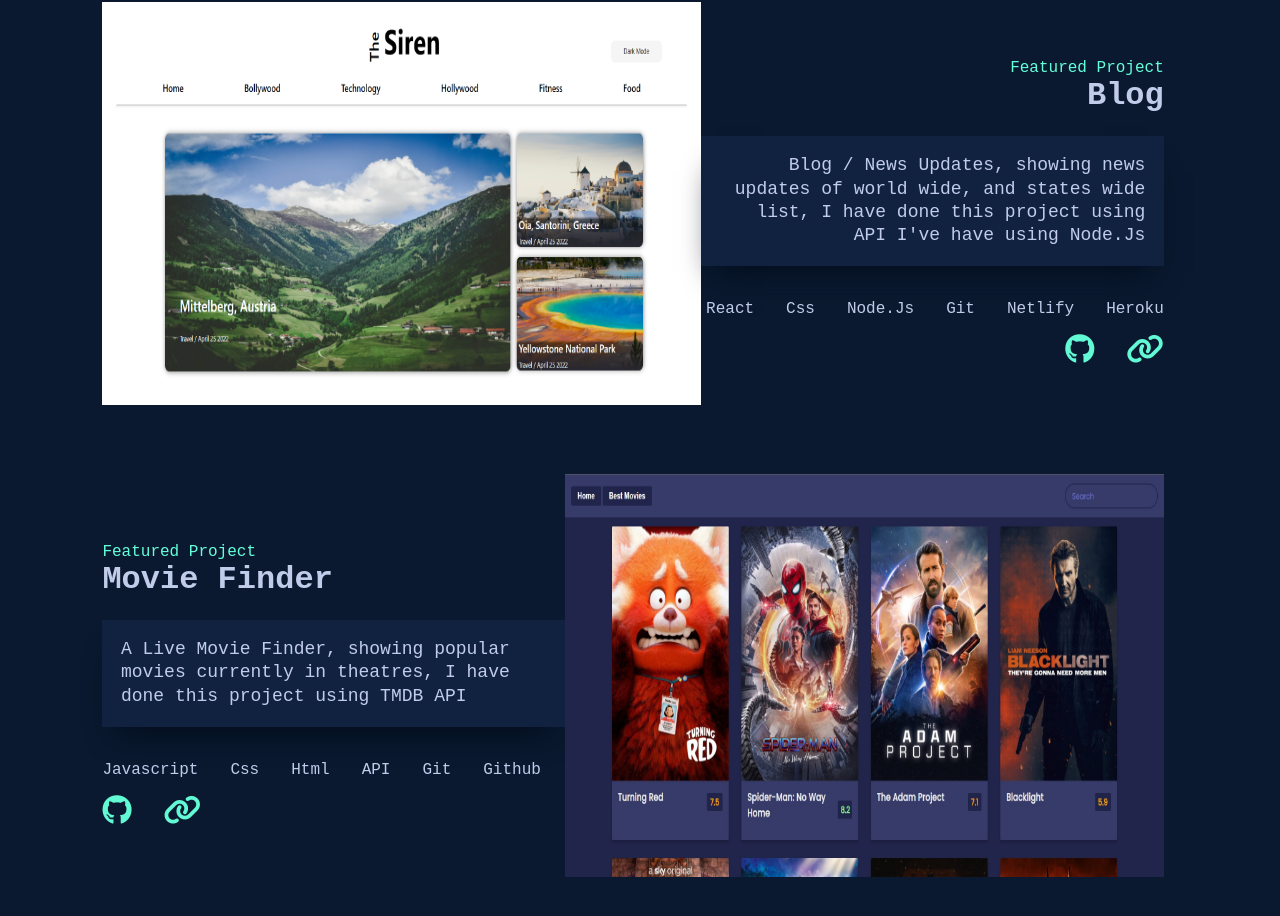
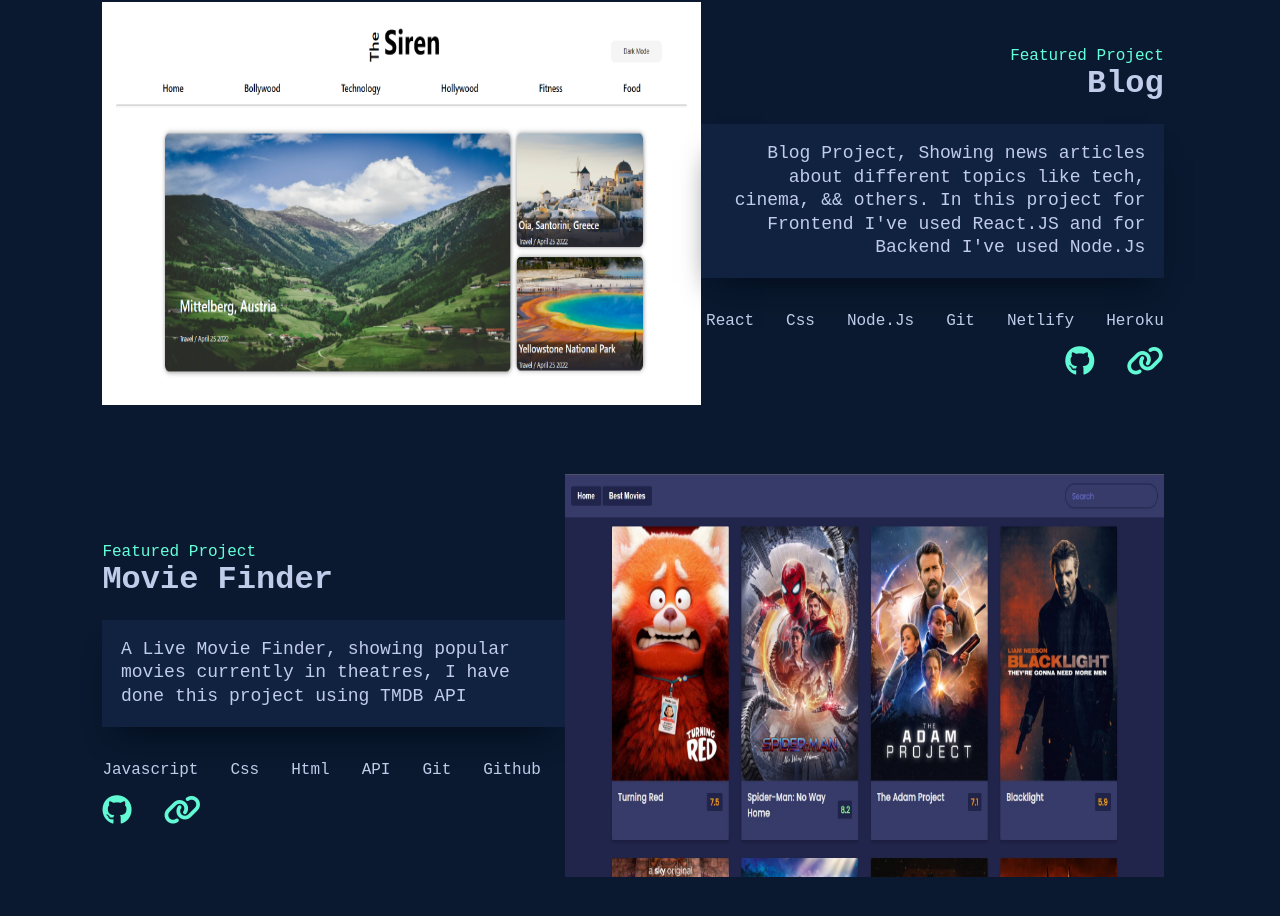
Before and after one commit to Raghavender-lonka/react-portfolio, a React (Create React App) app: page / in a window 1280 px wide. Shown: the part 1939-2855 px from the top of the page. Built offline with nearby package versions, Linux system fonts and the light colour scheme.

Commit message:
edit blog details

```diff
--- a/src/components/Projects/Projects.jsx
+++ b/src/components/Projects/Projects.jsx
@@ -30,9 +30,9 @@ export default function Projects() {
             <p className="featured">Featured Project</p>
             <h1 className="projectTitle">Blog </h1>
             <p className="projectInfo">
-              Blog / News Updates, showing news updates of world wide, and
-              states wide list, I have done this project using API I've have
-              using Node.Js
+              Blog Project, Showing news articles about different topics like
+              tech, cinema, && others. In this project for Frontend I've used
+              React.JS and for Backend I've used Node.Js
             </p>
             <div className="usedTechno">
               <p>React</p>
```
